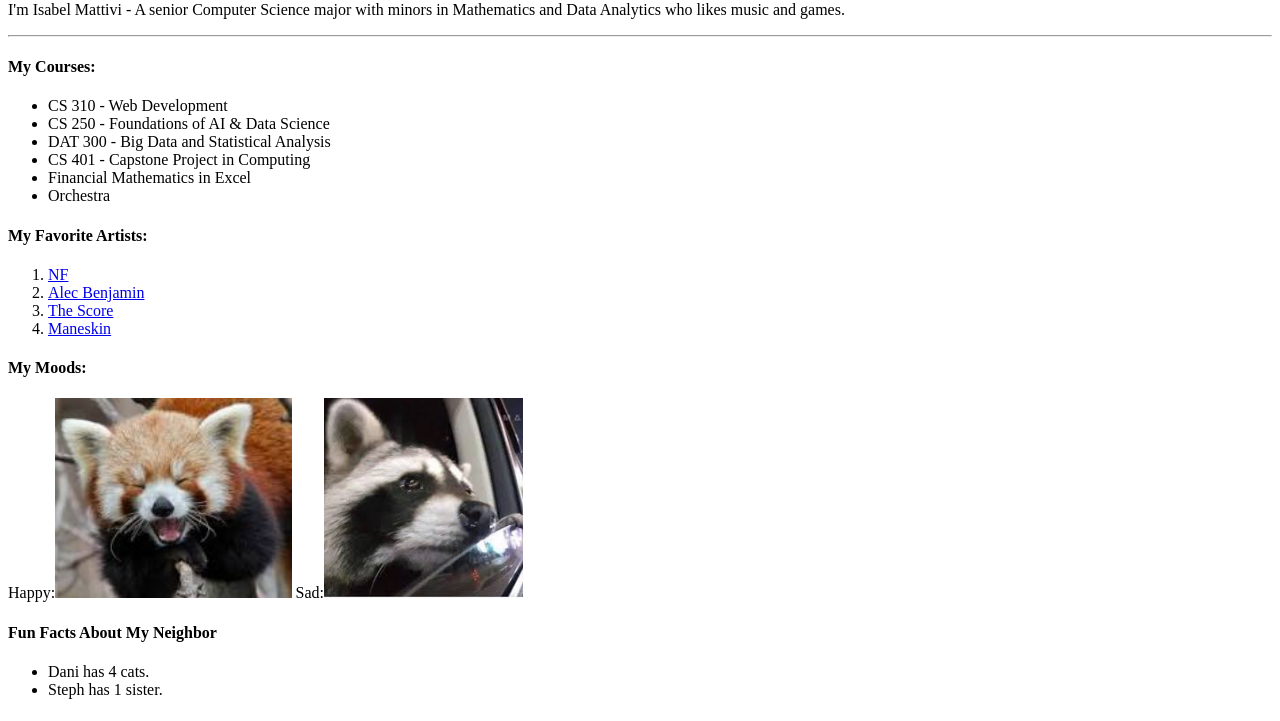
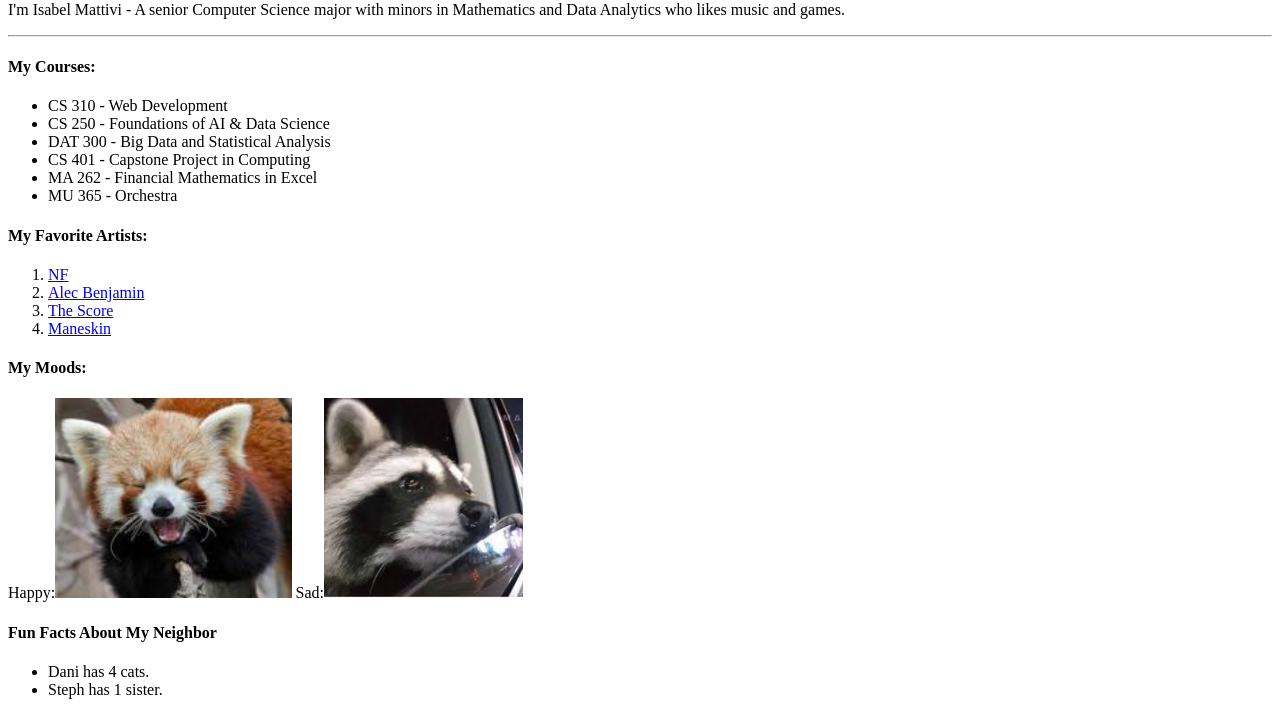
Before and after one commit to IsabelM8/IsabelM8.github.io, a plain HTML site: page index.html in a window 1280 px wide. Shown: the part 79-800 px from the top of the page. Drawn offline with Linux system fonts and the light colour scheme.

Commit message:
Fixing Course Numbers

```diff
--- a/index.html
+++ b/index.html
@@ -18,8 +18,8 @@
             <li>CS 250 - Foundations of AI & Data Science</li>
             <li>DAT 300 - Big Data and Statistical Analysis</li>
             <li>CS 401 - Capstone Project in Computing</li>
-            <li>Financial Mathematics in Excel</li>
-            <li>Orchestra</li>
+            <li>MA 262 - Financial Mathematics in Excel</li>
+            <li>MU 365 - Orchestra</li>
         </ul>
 
         <h4>My Favorite Artists:</h4>
```
